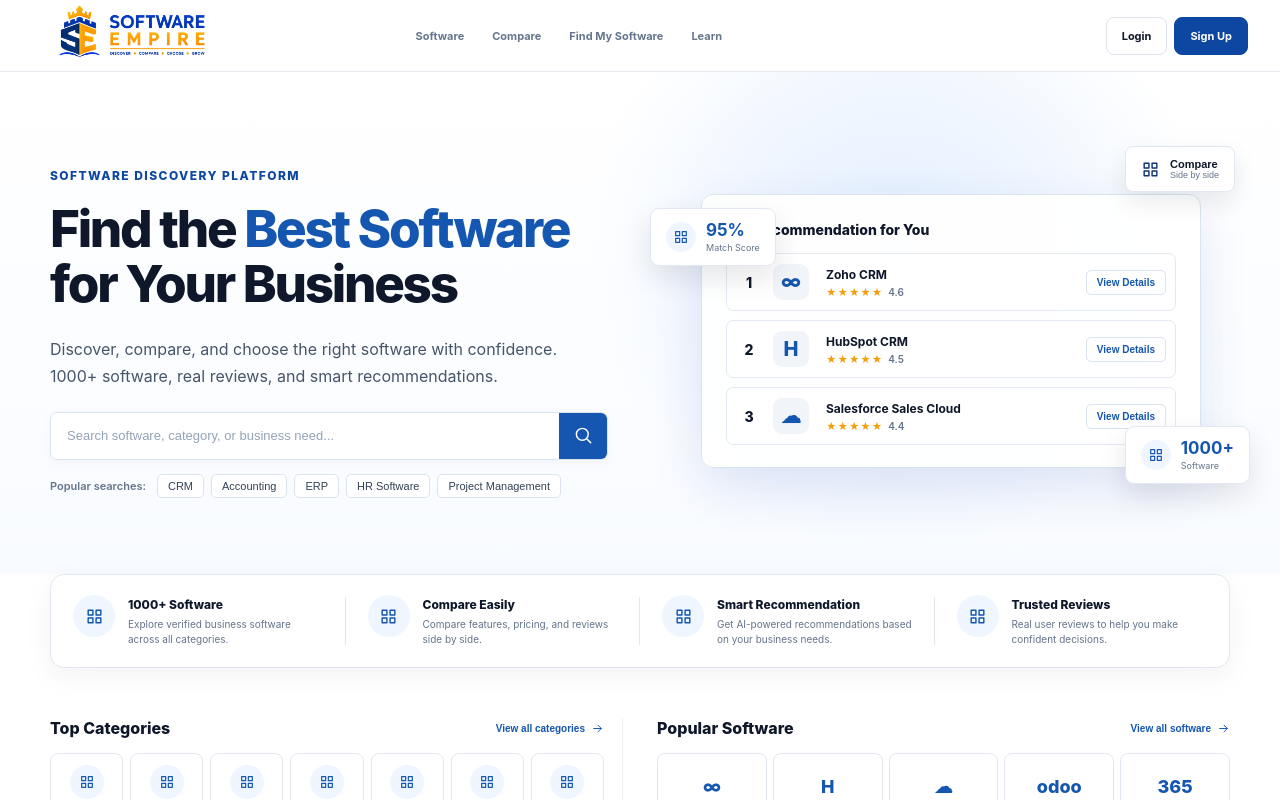
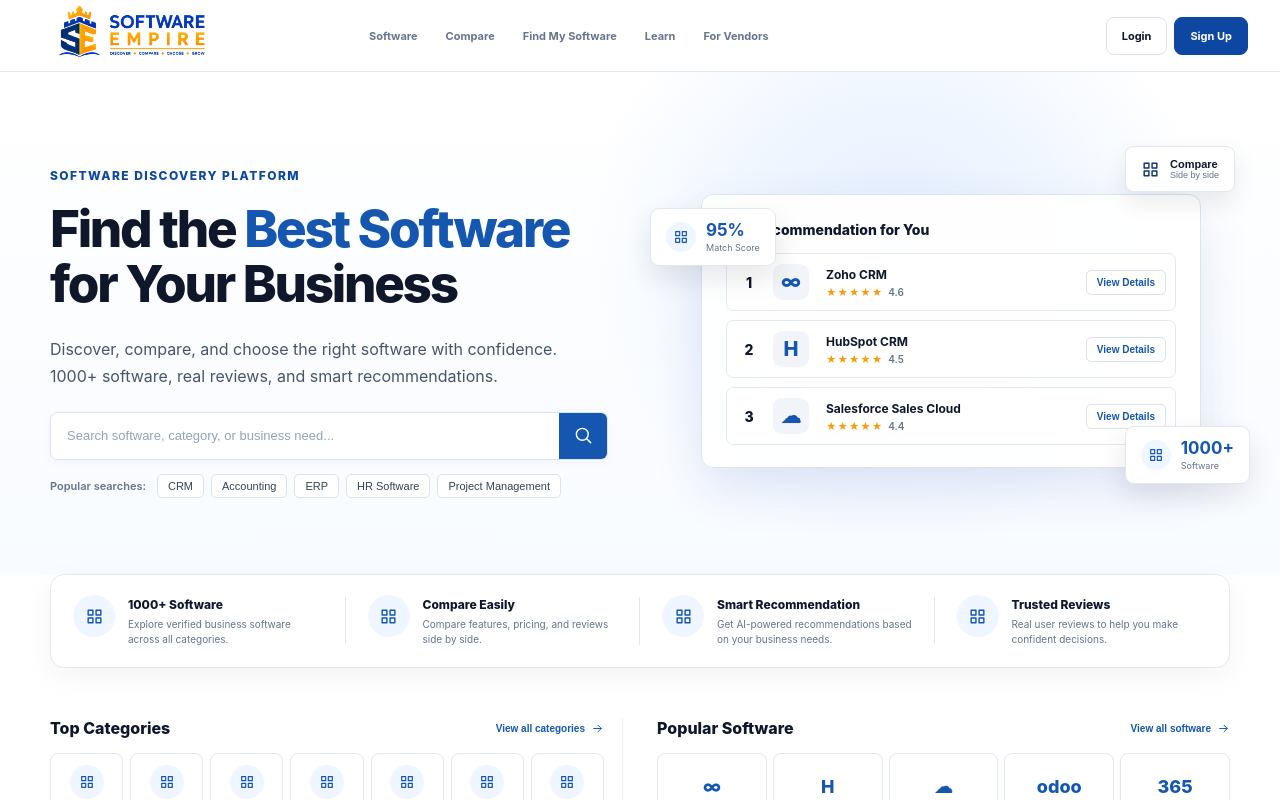
Before and after one commit to mochamadfahmifadillah/Project-SE, a React (Vite) app: page / in a window 1280 px wide. Shown: the top 800 px of the page. Built offline with nearby package versions, Linux system fonts and the light colour scheme; no server answers.

Commit message:
add navigation

```diff
--- a/src/components/public/Header.jsx
+++ b/src/components/public/Header.jsx
@@ -36,6 +36,20 @@
       return (
         location.pathname === "/software" ||
         location.pathname.startsWith("/software/")
+      );
+    }
+
+    if (path === "/learn") {
+      return (
+        location.pathname === "/learn" ||
+        location.pathname.startsWith("/learn/")
+      );
+    }
+
+    if (path === "/admin/vendors") {
+      return (
+        location.pathname === "/admin/vendors" ||
+        location.pathname.startsWith("/admin/vendors/")
       );
     }
 
@@ -95,6 +109,14 @@
         >
           Learn
         </button>
+
+        <button
+          type="button"
+          className={isActive("/admin/vendors") ? "active" : ""}
+          onClick={() => navigate("/admin/vendors")}
+        >
+          For Vendors
+        </button>
       </nav>
 
       {/* =====================================================
@@ -103,7 +125,10 @@
       <div className="header-actions">
         {/* AUTH LOADING */}
         {loading && (
-          <div className="header-auth-loading" aria-label="Loading account" />
+          <div
+            className="header-auth-loading"
+            aria-label="Loading account"
+          />
         )}
 
         {/* ===================================================
```
